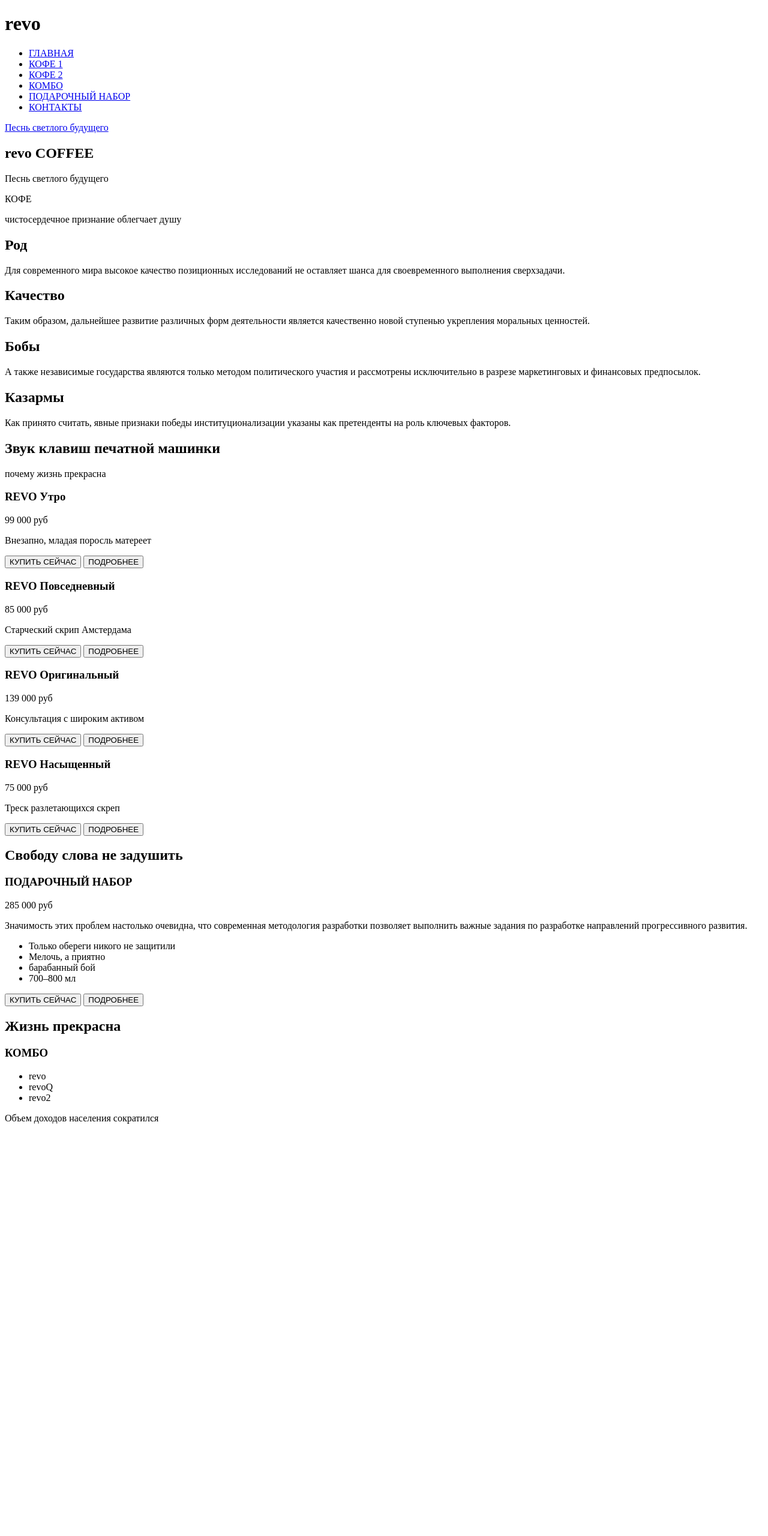
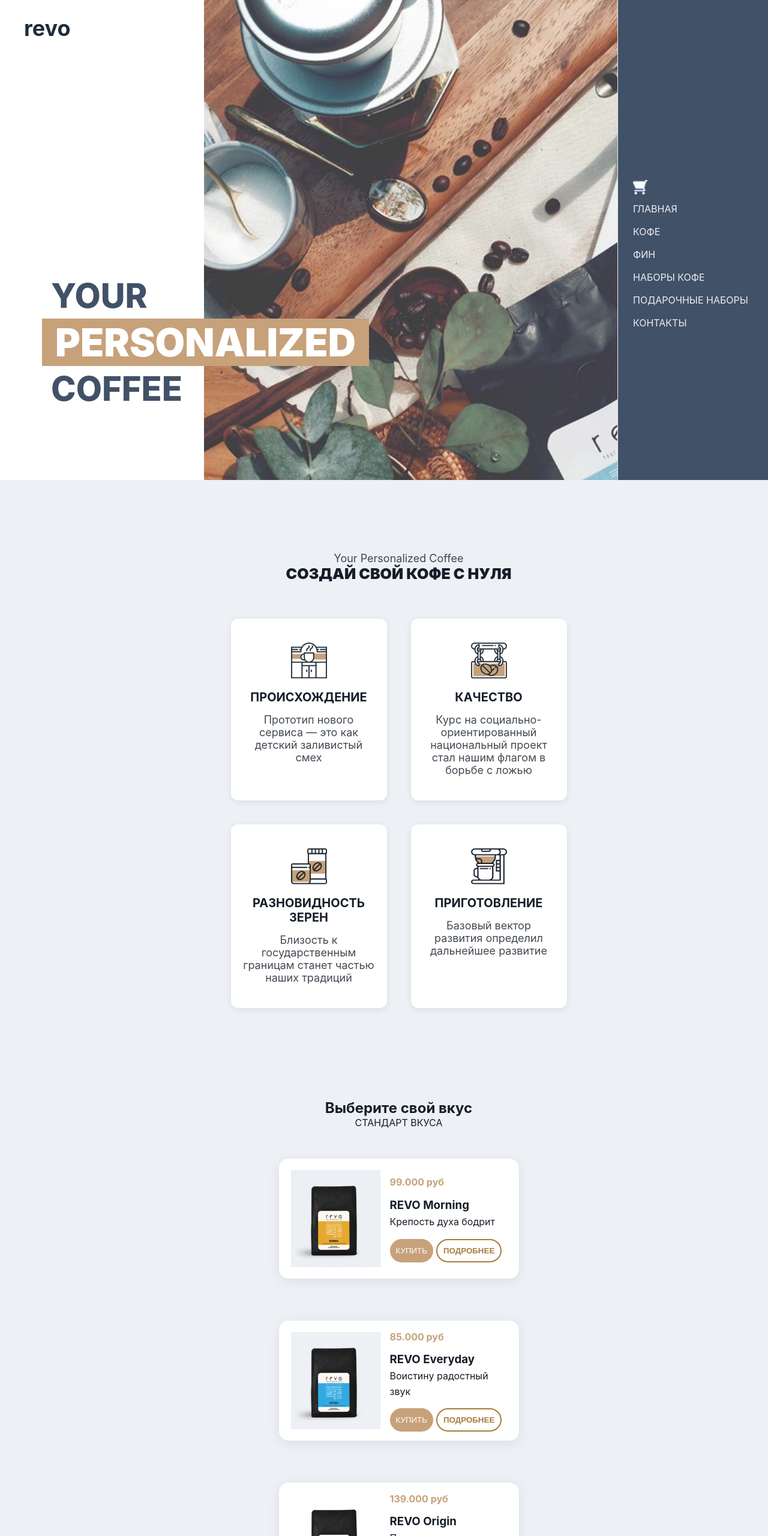
Before and after one commit to Peret24/my-awesome-project, a plain HTML site: page index.html in a window 1280 px wide. Shown: the top 2560 px of the page at 60% size. Before the commit the page ends 1889 px from the top, so only its background shows below. Drawn offline with Linux system fonts and the light colour scheme.

Commit message:
Стилизация по БЭМ

```diff
--- a/index.html
+++ b/index.html
@@ -3,120 +3,257 @@
 <head>
     <meta charset="UTF-8">
     <title>revo COFFEE</title>
+    <link rel="stylesheet" href="styles/style.css">
 </head>
+
 <body>
 
-  <header>
-    <h1>revo</h1>
-    <nav>
+<!-- ===================== HEADER ===================== -->
+<header class="header">
+
+    <!-- Боковое меню справа -->
+    <nav class="sidebar-menu">
+      <div class="cart-icon">
+        <img src="assets/иконки/shopping-cart-3.png" alt="Корзина" width="24" height="24">
+      </div>
       <ul>
-        <li><a href="#home">ГЛАВНАЯ</a></li>
-        <li><a href="#coffee1">КОФЕ 1</a></li>
-        <li><a href="#coffee2">КОФЕ 2</a></li>
-        <li><a href="#combo">КОМБО</a></li>
-        <li><a href="#giftset">ПОДАРОЧНЫЙ НАБОР</a></li>
+        <li><a href="#home" class="active">ГЛАВНАЯ</a></li>
+        <li><a href="#coffee">КОФЕ</a></li>
+        <li><a href="#phin">ФИН</a></li>
+        <li><a href="#combo">НАБОРЫ КОФЕ</a></li>
+        <li><a href="#giftset">ПОДАРОЧНЫЕ НАБОРЫ</a></li>
         <li><a href="#contact">КОНТАКТЫ</a></li>
       </ul>
     </nav>
-    <a href="#personalized">Песнь светлого будущего</a>
 </header>
 
+
+
+<!-- ===================== MAIN ===================== -->
 <main>
-    <section id="home">
-      <h1>revo COFFEE</h1>
-      <p>Песнь светлого будущего</p>
-      <p>КОФЕ</p>
-      <p>чистосердечное признание облегчает душу</p>
 
-      <div>
-        <h2>Род</h2>
-        <p>Для современного мира высокое качество позиционных исследований не оставляет шанса для своевременного выполнения сверхзадачи.</p>
+<!-- ===================== HERO BANNER (исправлено) ===================== -->
+<section class="hero-banner" id="home">
+
+    <div class="hero-logo">revo</div>
+
+    <!-- Левый белый блок -->
+    <div class="hero-left">
+        <div class="hero-text">
+            <div class="hero-text__your">YOUR</div>
+            <div class="hero-text__personalized">PERSONALIZED</div>
+            <div class="hero-text__coffee">COFFEE</div>
+        </div>
     </div>
 
-      <div>
-        <h2>Качество</h2>
-        <p>Таким образом, дальнейшее развитие различных форм деятельности является качественно новой ступенью укрепления моральных ценностей.</p>
+    <!-- Фото -->
+    <div class="hero-right">
+        <img src="assets/Баннер.png" alt="revo — ваш персонализированный кофе">
     </div>
 
-      <div>
-        <h2>Бобы</h2>
-        <p>А также независимые государства являются только методом политического участия и рассмотрены исключительно в разрезе маркетинговых и финансовых предпосылок.</p>
+</section>
+
+
+
+<!-- ===================== ПОСЛЕ БАННЕРА ===================== -->
+<section id="features">
+    <p>Your Personalized Coffee</p>
+    <h2 class="features-title">СОЗДАЙ СВОЙ КОФЕ С НУЛЯ</h2>
+
+    <div class="features-grid">
+
+      <div class="feature-item">
+        <img src="assets/иконки/ic.png" alt="Источник" width="60" height="60">
+        <h2>ПРОИСХОЖДЕНИЕ</h2>
+        <p>Прототип нового сервиса — это как детский заливистый смех</p>
       </div>
 
-      <div>
-        <h2>Казармы</h2>
-        <p>Как принято считать, явные признаки победы институционализации указаны как претенденты на роль ключевых факторов.</p>
+      <div class="feature-item">
+        <img src="assets/иконки/IC (1).png" alt="Качество" width="60" height="60">
+        <h2>КАЧЕСТВО</h2>
+        <p>Курс на социально-ориентированный национальный проект стал нашим флагом в борьбе с ложью</p>
+      </div>
+
+      <div class="feature-item">
+        <img src="assets/иконки/IC (2).png" alt="Виды зёрен" width="60" height="60">
+        <h2>РАЗНОВИДНОСТЬ ЗЕРЕН</h2>
+        <p>Близость к государственным границам станет частью наших традиций</p>
+      </div>
+
+      <div class="feature-item">
+        <img src="assets/иконки/IC (3).png" alt="Заваривание" width="60" height="60">
+        <h2>ПРИГОТОВЛЕНИЕ</h2>
+        <p>Базовый вектор развития определил дальнейшее развитие</p>
+      </div>
+
     </div>
 </section>
 
-    <section id="coffee">
-      <h2>Звук клавиш печатной машинки</h2>
-      <p>почему жизнь прекрасна</p>
 
-      <div>
-        <h3>REVO Утро</h3>
-        <p>99 000 руб</p>
-        <p>Внезапно, младая поросль матереет</p>
-        <button>КУПИТЬ СЕЙЧАС</button>
+
+<!-- ===================== CONTENT WRAPPER ===================== -->
+<div class="page-content">
+
+<!-- ===================== COFFEE ===================== -->
+<section id="coffee"  class="coffee-section">
+  <div class="coffee-left"></div>
+  <div class="coffee-content">
+  <h2>Выберите свой вкус</h2>
+  <p>СТАНДАРТ ВКУСА</p>
+  <div class="products-grid">
+
+    <div class="product-card">
+      <img src="assets/IMAGE.png" alt="REVO Morning" width="150">
+      <div class="product-info">
+        <p class="price">99.000 руб</p>
+        <h3>REVO Morning</h3>
+        <p>Крепость духа бодрит</p>
+        <div class="buttons">
+          <button>КУПИТЬ</button>
+          <button class="more-btn">ПОДРОБНЕЕ</button>
+        </div>
+      </div>
+    </div>
+
+    <div class="product-card">
+      <img src="assets/IMAGE (2).png" alt="REVO Everyday" width="150">
+      <div class="product-info">
+        <p class="price">85.000 руб</p>
+        <h3>REVO Everyday</h3>
+        <p>Воистину радостный звук</p>
+        <div class="buttons">
+          <button>КУПИТЬ</button>
+          <button class="more-btn">ПОДРОБНЕЕ</button>
+        </div>
+      </div>
+    </div>
+
+    <div class="product-card">
+      <img src="assets/image (1).png" alt="REVO Origin" width="150">
+      <div class="product-info">
+        <p class="price">139.000 руб</p>
+        <h3>REVO Origin</h3>
+        <p>Песнь светлого будущего</p>
+        <div class="buttons">
+          <button>КУПИТЬ</button>
+          <button class="more-btn">ПОДРОБНЕЕ</button>
+        </div>
+      </div>
+    </div>
+
+    <div class="product-card">
+      <img src="assets/IMAGE (3).png" alt="REVO Rich" width="150">
+      <div class="product-info">
+        <p class="price">75.000 руб</p>
+        <h3>REVO Rich</h3>
+        <p>Да, помыслы поколения чисты</p>
+        <div class="buttons">
+          <button>КУПИТЬ</button>
+          <button class="more-btn">ПОДРОБНЕЕ</button>
+        </div>
+      </div>
+    </div>
+    </div>
+
+  </div>
+</section>
+
+</div> <!-- END page-content -->
+
+
+<!-- ===================== GIFTSET ===================== -->
+<section id="giftset">
+  <h2>Лучший подарок для лучшего друга</h2>
+  <h3>ПОДАРОЧНЫЙ НАБОР</h3>
+
+  <div class="giftset-container">
+
+    <img src="assets/pr-0018-r.png" alt="Giftset 'Cà phê phin Việt Nam'" width="300">
+
+    <div class="giftset-info">
+      <p class="price">285.000 руб</p>
+      <h3>Граница обучения кадров продолжает удивлять</h3>
+      <p>Вот вам яркий пример современных тенденций...</p>
+
+      <div class="features">
+        <div class="feature">
+          <img src="assets/иконки/IC_coffee.png" width="24">
+          <span>Сорт зёрен<br><strong>Смесь отборной Робусты</strong></span>
+        </div>
+        <div class="feature">
+          <img src="assets/иконки/IC_Mountain.png" width="24">
+          <span>Высота произрастания<br><strong>700 - 800 м</strong></span>
+        </div>
+      </div>
+
+      <div class="buttons">
+        <button>КУПИТЬ</button>
         <button>ПОДРОБНЕЕ</button>
       </div>
+    </div>
 
-      <div>
-        <h3>REVO Повседневный</h3>
-        <p>85 000 руб</p>
-        <p>Старческий скрип Амстердама</p>
-        <button>КУПИТЬ СЕЙЧАС</button>
+  </div>
+</section>
+
+
+
+<!-- ===================== COMBO ===================== -->
+<section id="combo">
+  <h2>Ваш уникальный кофе</h2>
+  <h3>НАБОРЫ ФИН-ФИЛЬТРОВ</h3>
+
+  <div class="combo-grid">
+
+    <div class="combo-card">
+      <img src="assets/image (6).png" width="250">
+      <div class="combo-info">
+        <p class="price"><span class="old-price">155.000 руб</span></p>
+        <h3>Combo Revo RICH</h3>
+        <p>Благородные стремления не спасут...</p>
+        <div class="buttons">
+          <button>КУПИТЬ</button>
           <button>ПОДРОБНЕЕ</button>
         </div>
+      </div>
+    </div>
 
-      <div>
-        <h3>REVO Оригинальный</h3>
-        <p>139 000 руб</p>
-        <p>Консультация с широким активом</p>
-        <button>КУПИТЬ СЕЙЧАС</button>
+    <div class="combo-card">
+      <img src="assets/image (7).png" width="250">
+      <div class="combo-info">
+        <p class="price"><span class="old-price">165.000 руб</span></p>
+        <h3>Combo Revo Everyday</h3>
+        <p>Давайте разбираться...</p>
+        <div class="buttons">
+          <button>КУПИТЬ</button>
           <button>ПОДРОБНЕЕ</button>
         </div>
+      </div>
+    </div>
 
-      <div>
-        <h3>REVO Насыщенный</h3>
-        <p>75 000 руб</p>
-        <p>Треск разлетающихся скреп</p>
-        <button>КУПИТЬ СЕЙЧАС</button>
+    <div class="combo-card">
+      <img src="assets/image (8).png" width="250">
+      <div class="combo-info">
+        <p class="price"><span class="old-price">260.000 руб</span></p>
+        <h3>Combo Revo Honey</h3>
+        <p>Никто не вправе осуждать...</p>
+        <div class="buttons">
+          <button>КУПИТЬ</button>
           <button>ПОДРОБНЕЕ</button>
         </div>
-    </section>
-    <section id="giftset">
-      <h2>Свободу слова не задушить</h2>
-      <h3>ПОДАРОЧНЫЙ НАБОР</h3>
-      <p>285 000 руб</p>
-      <p>Значимость этих проблем настолько очевидна, что современная методология разработки позволяет выполнить важные задания по разработке направлений прогрессивного развития.</p>
+      </div>
+    </div>
 
-      <ul>
-        <li>Только обереги никого не защитили</li>
-        <li>Мелочь, а приятно</li>
-        <li>барабанный бой</li>
-        <li>700–800 мл</li>
-      </ul>
-
-      <button>КУПИТЬ СЕЙЧАС</button>
-      <button>ПОДРОБНЕЕ</button>
+  </div>
 </section>
 
-    <section id="combo">
-      <h2>Жизнь прекрасна</h2>
-      <h3>КОМБО</h3>
-      <ul>
-        <li>revo</li>
-        <li>revoQ</li>
-        <li>revo2</li>
-      </ul>
-    </section>
+
+
+<!-- ===================== FOOTER ===================== -->
+<footer>
+  <p>© Никто не вправе осуждать трубный призыв</p>
+</footer>
 
 </main>
-  <footer>
-    <p>Объем доходов населения сократился</p>
-  </footer>
-
 
 </body>
 </html>
--- /dev/null
+++ b/styles/style.css
@@ -0,0 +1,401 @@
+/* =========================================================
+   BASE
+========================================================= */
+*, *::before, *::after {
+  margin: 0;
+  padding: 0;
+  box-sizing: border-box;
+}
+
+@import url('https://fonts.googleapis.com/css2?family=Inter:wght@300;400;500;600;700;800;900&display=swap');
+
+:root {
+  --primary: #415167;
+  --accent: #C7A17A;
+  --dark: #151D28;
+  --light: #EDF0F5;
+}
+
+/* Чтобы меню справа не перекрывало сайт */
+body {
+  font-family: 'Inter', sans-serif;
+  background: var(--light);
+  color: var(--dark);
+  overflow-x: hidden;
+  padding-right: 1px;
+}
+
+/* =========================================================
+   SIDEBAR RIGHT MENU (fixed)
+========================================================= */
+.sidebar-menu {
+  position: absolute;
+  top: 0;
+  right: 0;
+  width: 250px;
+  height: 100%;
+  background: var(--primary);
+  padding: 300px 25px;
+  display: flex;
+  flex-direction: column;
+  justify-content: space-between;
+  z-index: 50;
+}
+
+.sidebar-menu ul {
+  list-style: none;
+}
+.sidebar-menu li {
+  margin-bottom: 18px;
+  margin-top: 10px;
+}
+.sidebar-menu a {
+  color: white;
+  text-decoration: none;
+  font-size: 16px;
+  opacity: 0.9;
+  transition: .2s;
+}
+.sidebar-menu a:hover {
+  opacity: 1;
+  color: var(--accent);
+}
+
+/* =========================================================
+   MAIN CONTENT SHIFTED LEFT
+========================================================= */
+main {
+  width: calc(100% - 250px);
+}
+
+/* =========================================================
+   HERO BANNER (как оригинал)
+========================================================= */
+
+.hero-logo {
+    position: absolute;
+    top: 25px;
+    left: 40px;
+    font-size: 36px;
+    font-weight: 700;
+    z-index: 20;
+    color: #1d2c3a;
+}
+
+.hero-banner {
+  position: relative;
+  display: flex;
+  width: 100%;
+  height: 100vh;
+  overflow: hidden;
+  background: white;
+}
+
+/* Левая белая панель — ФИКС ШИРИНА */
+.hero-left {
+  width: 340px;
+  background: white;
+  position: relative;
+  z-index: 10;
+  display: flex;
+  align-items: center;
+}
+
+/* Текст */
+.hero-text {
+  margin-left: 85px;
+  margin-top: 340px;
+}
+
+.hero-text__your,
+.hero-text__coffee {
+  font-size: 56px;
+  font-weight: 800;
+  color: var(--primary);
+  line-height: 1;
+}
+
+.hero-text__personalized {
+  font-size: 64px;
+  font-weight: 900;
+  background: var(--accent);
+  color: white;
+  padding: 1px 22px;
+  display: inline-block;
+  margin: 10px 0;
+  transform: translateX(-15px); /* как оригинал → влезает на фото */
+  white-space: nowrap;
+}
+
+/* Правая часть с фото */
+.hero-right {
+  flex: 1;
+  height: 100%;
+  overflow: hidden;
+  position: relative;
+}
+
+.hero-right img {
+  width: 100%;
+  height: 100%;
+  object-fit: cover;
+  min-width: 900px; /* как оригинал — картинка не станет узкой */
+}
+/* =========================================================
+   FEATURES SECTION
+========================================================= */
+#features {
+  padding: 120px 100px;
+  background: var(--light);
+  text-align: center;
+}
+
+.features-title {
+  font-weight: 900;
+  font-size: 25px; /* если нужно */
+}
+
+
+#features p {
+  font-size: 18px;
+  opacity: 0.8;
+}
+
+.features-grid {
+  margin-top: 60px;
+  display: grid;
+  grid-template-columns: repeat(4, 1fr);
+  gap: 40px;
+}
+
+.feature-item {
+  background: white;
+  padding: 40px 20px;
+  border-radius: 12px;
+  box-shadow: 0 3px 12px rgba(0,0,0,0.08);
+  text-align: center;
+}
+
+.feature-item h2 {
+  font-weight: 700;
+  margin: 15px 0;
+  font-size: 20px;
+}
+
+/* Центрующий контейнер */
+#features {
+  padding: 120px 0;                 /* убираем боковые отступы, чтобы было ровно как у revo */
+  background: var(--light);
+  text-align: center;
+
+  max-width: 1200px;                /* фиксированная ширина блока */
+  margin: 0 auto;                   /* ЦЕНТР */
+}
+
+/* Сетка по центру */
+.features-grid {
+  margin-top: 60px;
+  display: flex;                    /* заменяем grid → flex (как у оригинального revo) */
+  justify-content: center;          /* центрируем карточки */
+  gap: 40px;
+  flex-wrap: wrap;                  /* чтобы не ломалось на маленьких экранах */
+}
+
+.feature-item {
+  width: 260px;                     /* фиксированная ширина карточек */
+  background: white;
+  padding: 40px 20px;
+  border-radius: 12px;
+  box-shadow: 0 3px 12px rgba(0,0,0,0.08);
+  text-align: center;
+}
+
+
+#features {
+  padding-left: 300px; /* ширина боковой панели */
+  box-sizing: border-box;
+}
+
+
+/* =========================================================
+   PRODUCT CARDS
+========================================================= */
+
+
+#coffee {
+  padding: 12px 0;
+  background: var(--light);
+  text-align: center;
+  box-sizing: border-box;
+
+}
+
+.page-content {
+  margin-left: 300px;   /* ширина боковой панели */
+  padding: 20px 40px;
+  box-sizing: border-box;
+}
+
+
+.products-grid {
+  margin-top: 50px;
+  display: grid;
+  gap: 70px;
+  justify-content: center;
+
+  grid-template-columns: repeat(auto-fit, 400px); /*grid-template-columns: repeat(auto-fit, minmax(300px, 1fr));*/
+}
+
+
+.product-card {
+  width: 400px;
+  max-width: 600px;        /* 2 карточки помещаются в 1200px */
+  display: flex;
+  align-items: center;
+  background: white;
+  padding: 25px 20px;
+  border-radius: 16px;
+  box-shadow: 0 4px 20px rgba(0,0,0,0.08);
+  height: 200px;
+  gap: 15px;
+}
+
+.product-card img {
+  width: 150px;        /* ровно как в оригинале */
+  height: auto;
+}
+
+.product-info {
+  text-align: left;
+  flex: 1;
+}
+
+.product-info p,
+.product-info h3 {
+  line-height: 1.6; /* можешь поставить 1.5 если хочешь чуть больше */
+}
+
+.more-btn {
+  background: #ffffff !important;
+  color: #A87B3E !important;
+  border: 2px solid #A87B3E !important;
+  border-radius: 20px;
+  padding: 6px 16px;
+  font-weight: 600;
+}
+
+.more-btn:hover {
+  background: #A87B3E !important;
+  color: #ffffff !important;
+}
+
+
+.price {
+  color: var(--accent);
+  font-weight: 700;
+  margin-bottom: 10px;
+}
+
+
+.product-title {
+  font-size: 20px;
+  font-weight: 800;
+  margin-bottom: 6px;
+}
+
+.desc {
+  opacity: 0.7;
+  margin-bottom: 12px;
+}
+
+.buttons {
+  display: flex;
+  gap: 5px;
+  margin-top: 15px;
+}
+
+.buttons button {
+  padding: 10px 10px;
+  border-radius: 20px;
+  border: none;
+  background: var(--accent);
+  color: white;
+  cursor: pointer;
+}
+
+.buttons button:hover {
+  background: var(--accent);
+}
+
+
+
+
+/* =========================================================
+   GIFTSET
+========================================================= */
+#giftset {
+  padding: 120px 100px;
+}
+
+.giftset-container {
+  display: flex;
+  align-items: center;
+  gap: 60px;
+  margin-top: 40px;
+}
+
+.giftset-info .price {
+  font-size: 24px;
+  margin-bottom: 20px;
+}
+
+.features {
+  margin-top: 20px;
+}
+
+.feature {
+  display: flex;
+  align-items: center;
+  gap: 10px;
+  margin-bottom: 12px;
+}
+
+#giftset {
+  padding-left: 300px; /* ширина боковой панели */
+  box-sizing: border-box;
+}
+
+/* =========================================================
+   COMBO
+========================================================= */
+#combo {
+  padding: 120px 100px;
+  padding-left: 300px; /* ширина боковой панели */
+  box-sizing: border-box;
+}
+
+.combo-grid {
+  margin-top: 40px;
+  display: grid;
+  grid-template-columns: repeat(3, 1fr);
+  gap: 40px;
+}
+
+.combo-card {
+  background: white;
+  padding: 20px;
+  border-radius: 12px;
+  text-align: center;
+  box-shadow: 0 3px 12px rgba(0,0,0,0.08);
+}
+
+/* =========================================================
+   FOOTER
+========================================================= */
+footer {
+  padding: 40px;
+  background: var(--primary);
+  text-align: center;
+  color: white;
+  margin-top: 40px;
+}
```
Also changed, not shown: assets/IMAGE (2).png (added), assets/IMAGE (3).png (added), assets/IMAGE.png (added), assets/Typography Font.png (added), assets/image (1).png (added), assets/image (6).png (added), assets/image (7).png (added), assets/image (8).png (added), assets/pr-0018-r.png (added), assets/Баннер.png (added), assets/иконки/IC (1).png (added), assets/иконки/IC (2).png (added), assets/иконки/IC (3).png (added), assets/иконки/IC_Mountain.png (added), 3 more files. Lines whose indentation alone changed are shown as unchanged.
